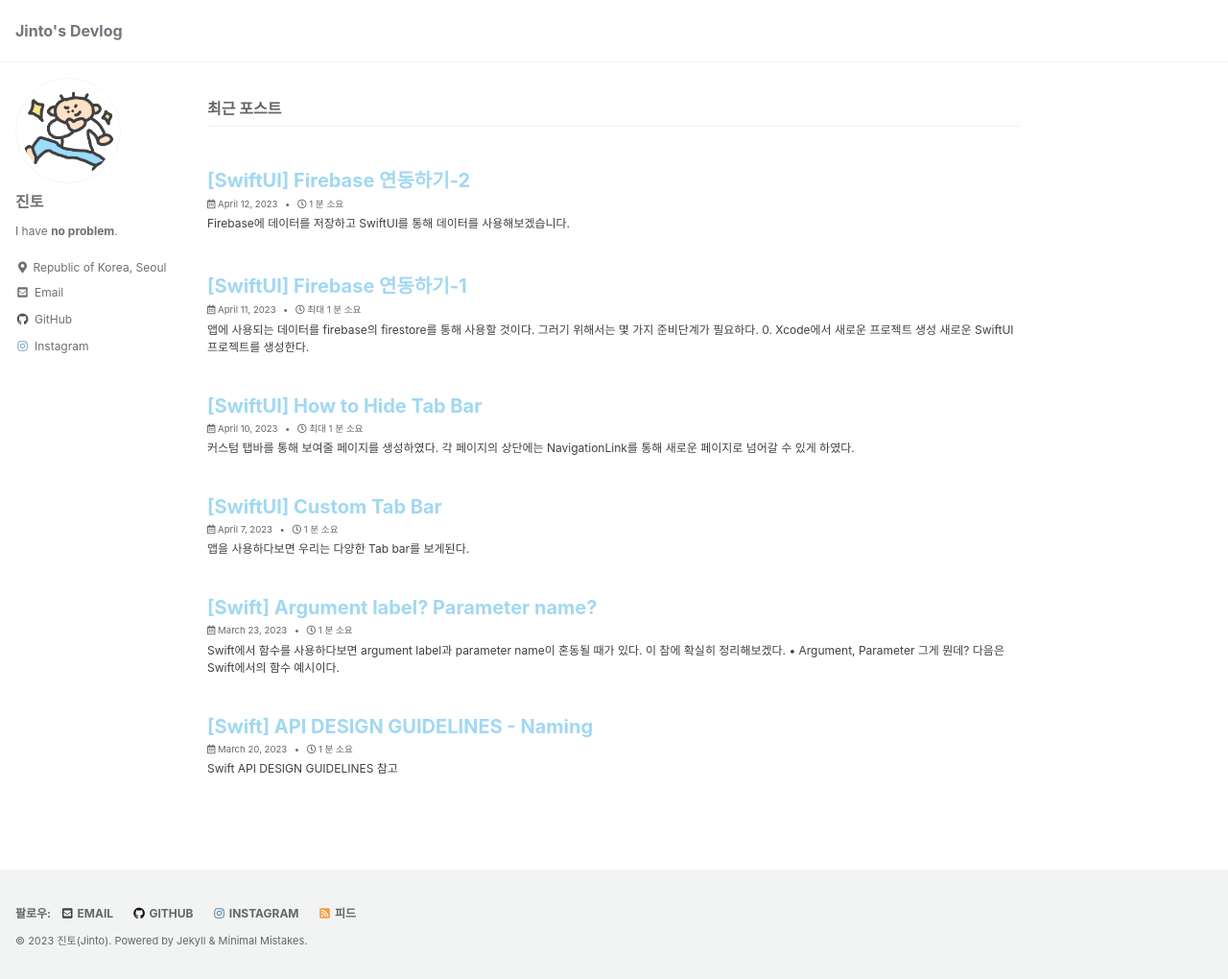
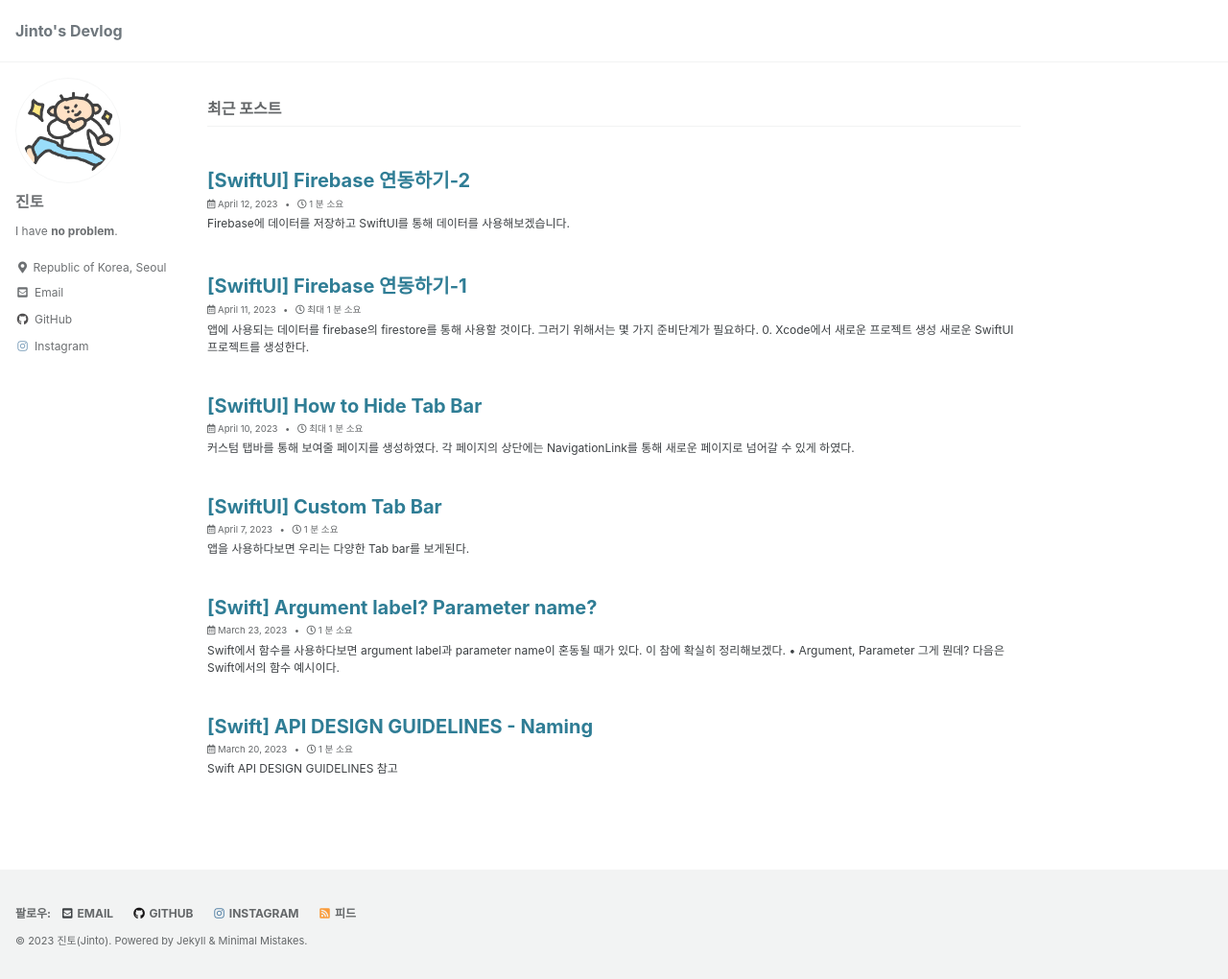
Before and after one commit to j1nt0/j1nt0.github.io, a Jekyll site: the page built from index.html, in a window 1280 px wide and 1020 px high. Shown: the whole window at 96% size. Built offline with Jekyll 4.4.1, drawn with Linux system fonts in a browser that asks for light colours; cached includes are drawn as plain includes; the list of posts is cut into pages by our own code.

Commit message:
roll back a link color

```diff
--- a/_sass/minimal-mistakes/_base.scss
+++ b/_sass/minimal-mistakes/_base.scss
@@ -72,8 +72,7 @@ ins {
   text-decoration: none;
   border-bottom: 1px solid $text-color;
   a {
-    //color: inherit;
-    color: #A1D8F2;
+    color: inherit;
   }
 }
 
@@ -128,7 +127,6 @@ blockquote {
 
 a {
   text-decoration: none;
-  color: #A1D8F2;
 
   &:focus {
     @extend %tab-focus;
```
